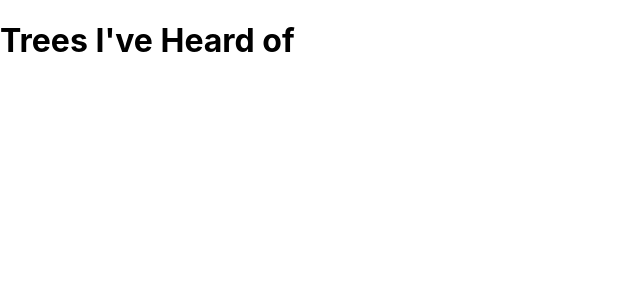
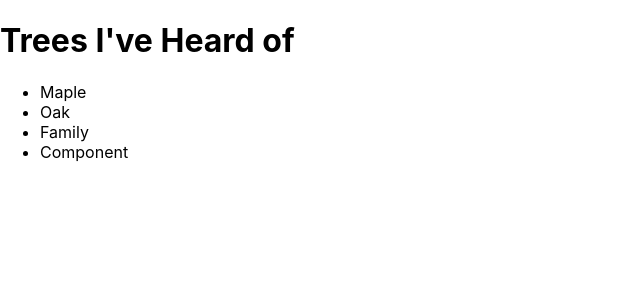
Before and after one commit to danish-faisal/Learning_ReactHooks, a React (Create React App) app: page / in a window 1280 px wide. Shown: the top 300 px of the page, without its empty margins (0-640 px from the left). Built offline with nearby package versions, Linux system fonts and the light colour scheme.

Commit message:
Retrieving data with useContext

```diff
--- a/src/App.js
+++ b/src/App.js
@@ -1,13 +1,29 @@
 import logo from './logo.svg';
 import './App.css';
+import { useContext } from 'react';
+import { TreesContext } from '.';
 
-// Array & Object destructuring
-function App({ name }) {
+function App() {
+  const { trees } = useContext(TreesContext);
+
   return (
-    <div className="App">
-      <h1>Hello {name}!</h1>
+    <div>
+      <h1>Trees I've Heard of</h1>
+      <ul>
+        {trees.map((tree) => <li key={tree.id}>{tree.type}</li>)}
+      </ul>
     </div>
   );
 }
 
+
+// Array & Object destructuring
+// function App({ name }) {
+//   return (
+//     <div className="App">
+//       <h1>Hello {name}!</h1>
+//     </div>
+//   );
+// }
+
 export default App;
--- a/src/index.js
+++ b/src/index.js
@@ -2,6 +2,7 @@
 import ReactDOM from 'react-dom';
 import './index.css';
 import { useInput } from './useInput';
+import App from './App';
 
 export const TreesContext = createContext();
 
@@ -12,19 +13,9 @@
   { id: "4", type: "Component" }
 ];
 
-function App() {
-  return (
-    <div>
-      <h1>Trees I've Heard of</h1>
-    </div>
-  );
-
-}
-
-
 ReactDOM.render(
   <React.StrictMode>
-    <TreesContext.Provider>
+    <TreesContext.Provider value={{ trees }}>
       <App />
     </TreesContext.Provider>
   </React.StrictMode>,
```
